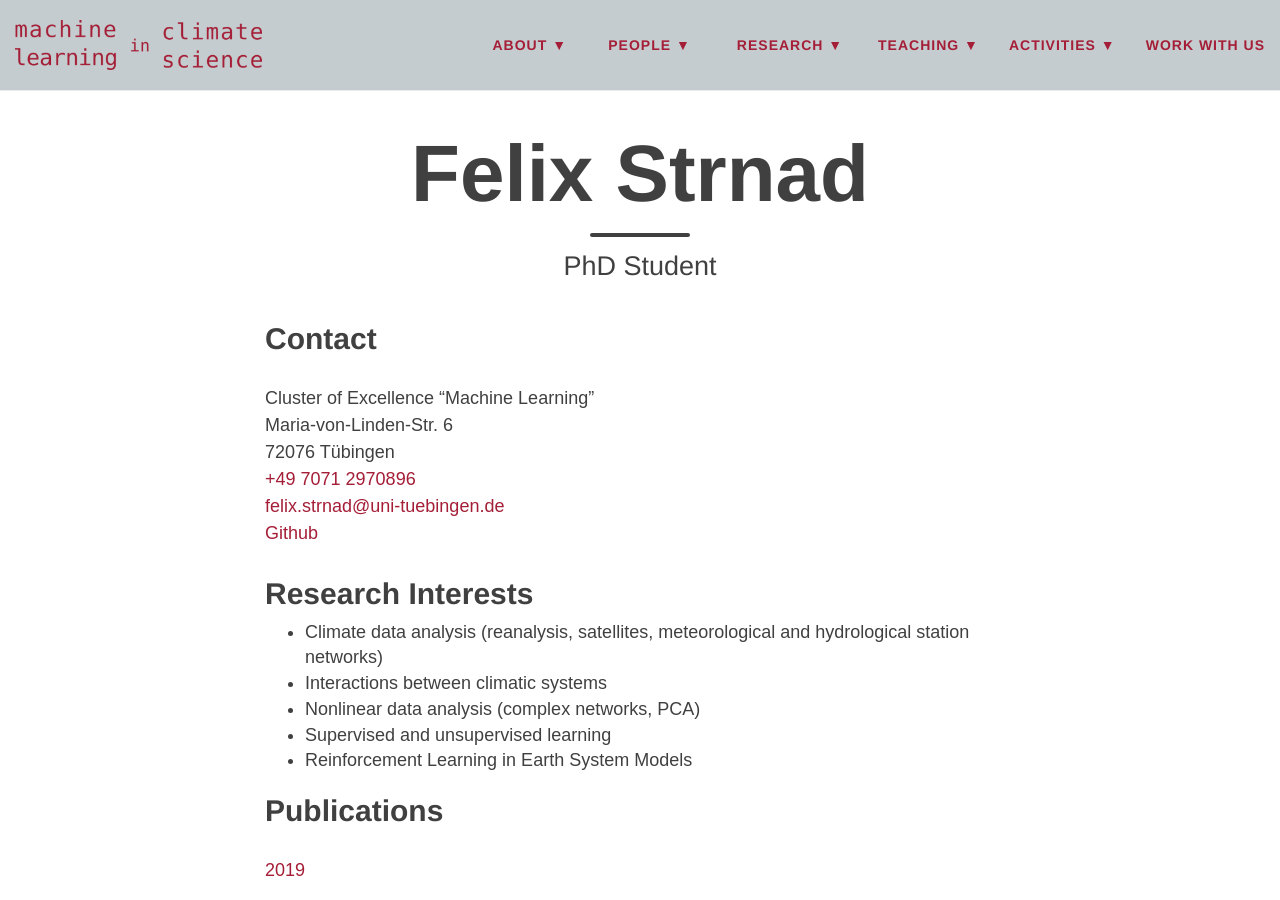
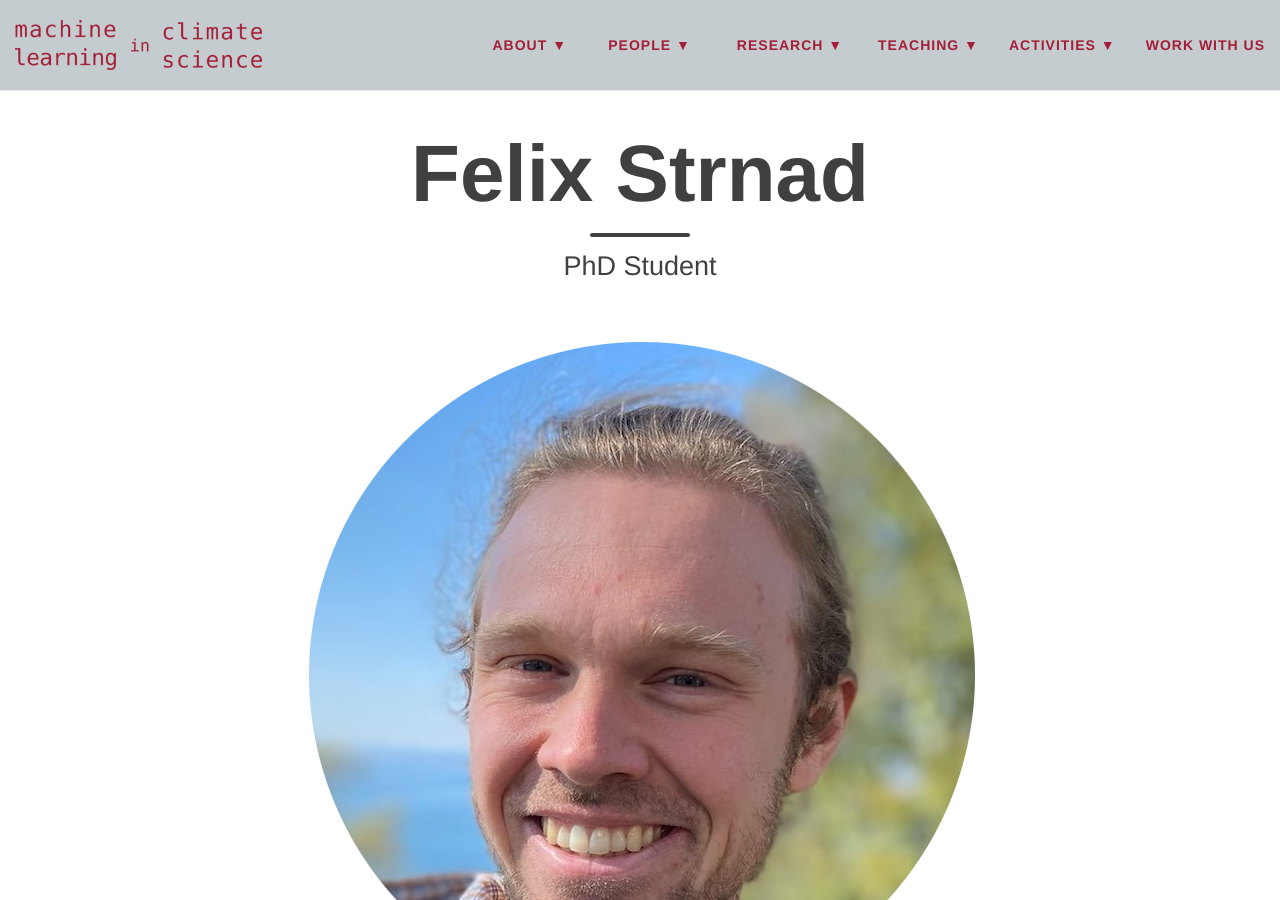
Before and after one commit to mlcs/mlcs.github.io, a Jekyll site: the page built from people/strnad.md, in a window 1280 px wide and 900 px high. Built offline with Jekyll 4.4.1, drawn with Linux system fonts in a browser that asks for light colours; nearby versions of some CDN libraries.

Commit message:
added fs profile pic

```diff
--- a/people/strnad.md
+++ b/people/strnad.md
@@ -3,7 +3,7 @@ layout: page
 title: Felix Strnad
 subtitle: PhD Student
 ---
-
+![FS-ProfilePic](/img/fs_profile_pic.png){: .center-block :}
 ## Contact
 
 Cluster of Excellence "Machine Learning"
```
Also changed, not shown: img/fs_profile_pic.png (added).
